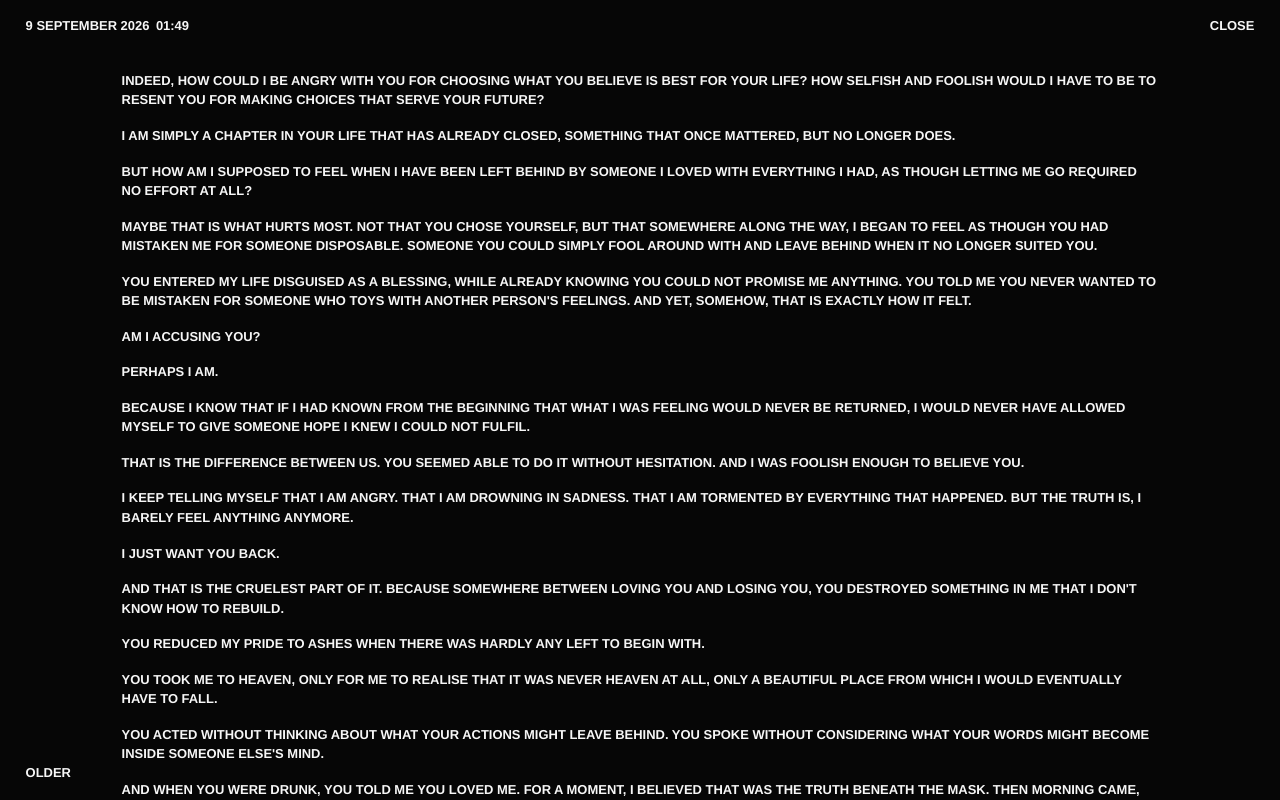
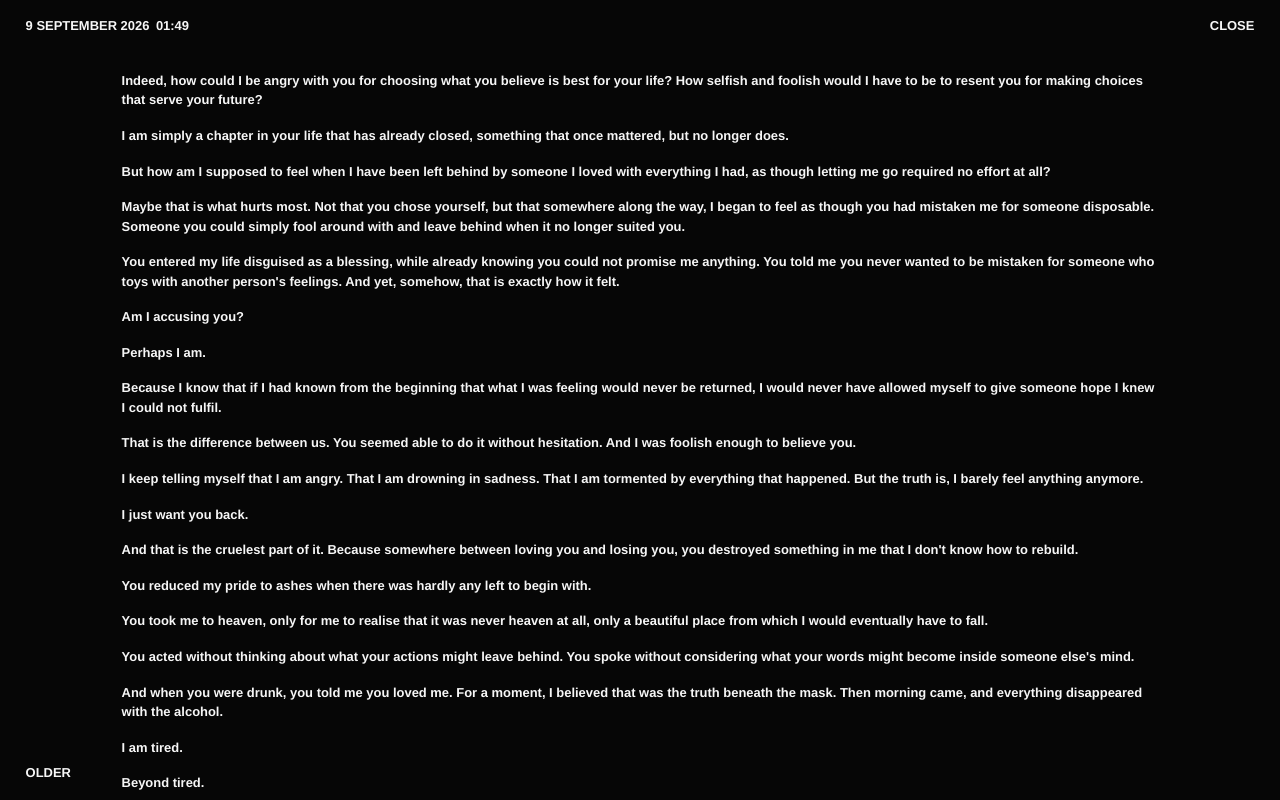
Before and after one commit to Sakaimng/skmng.co, a Next.js app: page /journal/2026-09-09-014900 in a window 1280 px wide. Built offline with nearby package versions, Linux system fonts and the light colour scheme.

Commit message:
Blog Content Case Update

```diff
--- a/src/app/globals.css
+++ b/src/app/globals.css
@@ -726,6 +726,11 @@ header .nav-link .nav-split-target::after,
   animation: info-para-in 0.55s ease forwards;
 }
 
+.journal-entry,
+.journal-entry p {
+  text-transform: none;
+}
+
 .work-title-reveal {
   clip-path: inset(0 0 100% 0);
   animation: work-title-reveal 0.38s cubic-bezier(0.22, 1, 0.36, 1) forwards;
--- a/src/components/JournalArticle.tsx
+++ b/src/components/JournalArticle.tsx
@@ -69,7 +69,7 @@ export function JournalArticle({ entry }: { entry: JournalEntry }) {
 
       <div className="h-full overflow-x-hidden overflow-y-auto">
         <div className="relative mx-auto w-[81vw] pt-[max(5rem,calc(2.5%+3rem))] pb-[max(5rem,calc(2.5%+3.5rem))]">
-          <article className="flex w-full min-w-0 flex-col items-start text-left text-foreground">
+          <article className="journal-entry flex w-full min-w-0 flex-col items-start text-left text-foreground">
             <div className="flex w-full min-w-0 flex-col items-start gap-5">
               {entry.paragraphs.map((paragraph, index) => (
                 <p
```
